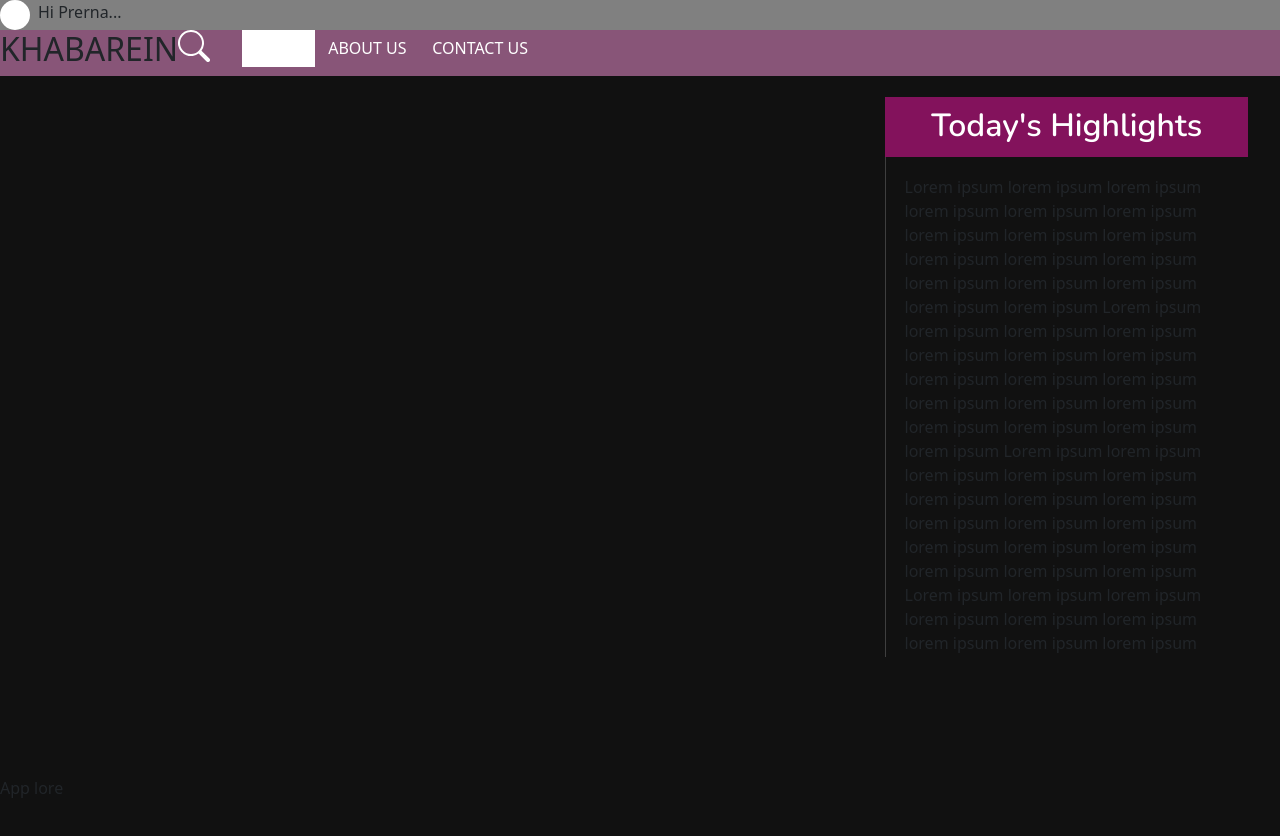
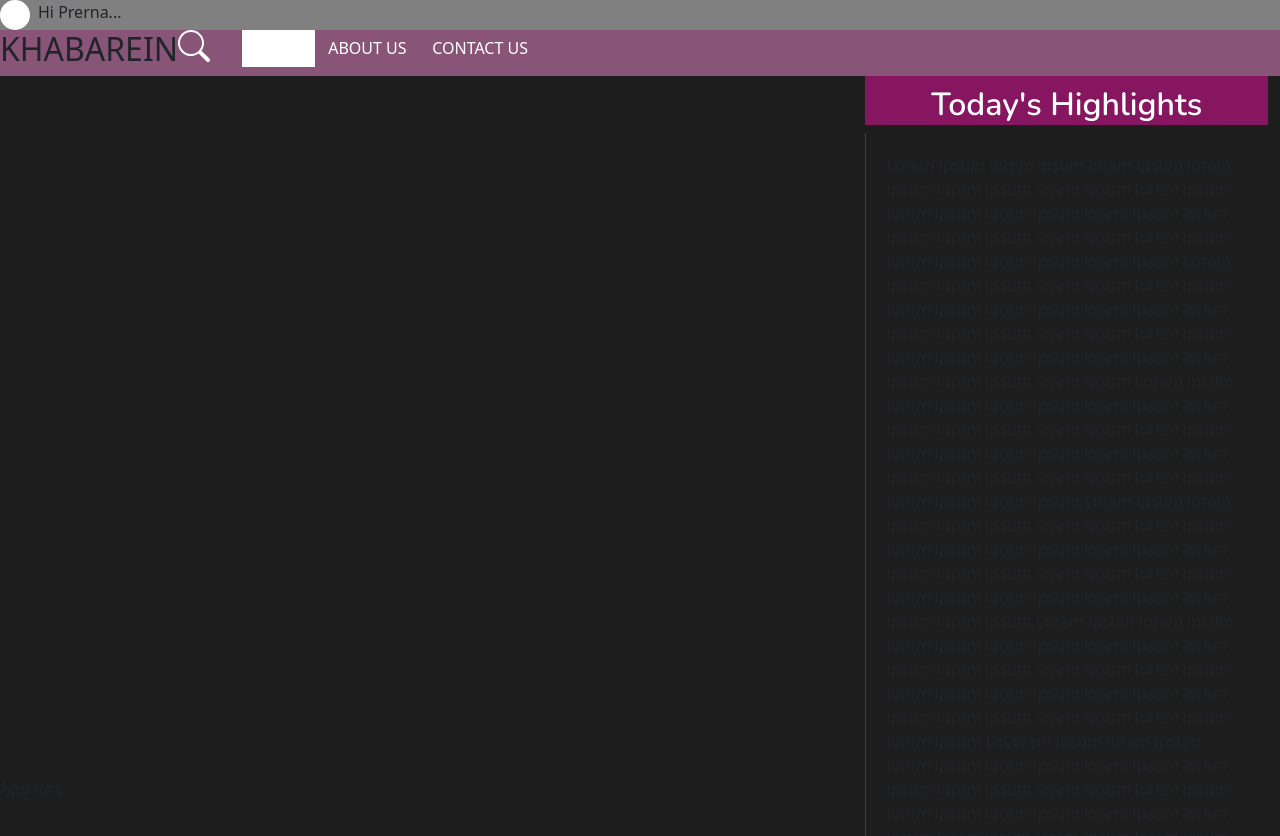
Before and after one commit to prernamalik00/News_forum, a React (Create React App) app in the folder app/: page / in a window 1280 px wide. Shown: the top 836 px of the page. Before the commit the page ends 800 px from the top, so only its background shows below. Built offline with nearby package versions, Linux system fonts and the light colour scheme.

Commit message:
Some changes

```diff
--- a/app/src/styles/components/globals.scss
+++ b/app/src/styles/components/globals.scss
@@ -1,4 +1,4 @@
-$primary-color: #111111;
+$primary-color: #1d1d1d;
 $secondary-color: #bb1280ab;
 body {
   background: $primary-color;
--- a/app/src/styles/components/interestsection.scss
+++ b/app/src/styles/components/interestsection.scss
@@ -1,4 +1,3 @@
-.interests-container{
-
-   width :90%;
+.interests-container {
+  width: 90%;
 }
--- a/app/src/styles/components/recentssection.scss
+++ b/app/src/styles/components/recentssection.scss
@@ -1,9 +1,7 @@
 @import "globals.scss";
 .recents-container {
-  padding: 5%;
   direction: rtl;
   .recents-heading {
-    height: 60px;
     background-color: $secondary-color;
     h2 {
       padding-top: 10px;
@@ -15,7 +13,7 @@
   }
   .scrollbar {
     border-left: 0.8px solid #3f3f3f;
-    height: 500px;
+    height: 1000px;
     overflow-x: hidden;
     overflow-y: scroll;
   }
--- a/app/src/styles/main.css
+++ b/app/src/styles/main.css
@@ -46,20 +46,20 @@
       border-color: white; }
 
 body {
-  background: #111111; }
+  background: #1d1d1d; }
 
 ::-webkit-scrollbar {
   width: 10px; }
 
 ::-webkit-scrollbar-track {
-  background: #111111;
+  background: #1d1d1d;
   border-radius: 5px; }
 
 ::-webkit-scrollbar-thumb {
   background: #414040c9;
   border-radius: 1px;
   box-shadow: inset 0 0 #1f1e1e;
-  border: 1px solid #111111; }
+  border: 1px solid #1d1d1d; }
 
 ::-webkit-scrollbar-thumb:hover {
   background: rgba(90, 89, 89, 0.8); }
@@ -68,10 +68,8 @@ body {
   font-family: "Segoe UI", Tahoma, Geneva, Verdana, sans-serif; }
 
 .recents-container {
-  padding: 5%;
   direction: rtl; }
   .recents-container .recents-heading {
-    height: 60px;
     background-color: #bb1280ab; }
     .recents-container .recents-heading h2 {
       padding-top: 10px;
@@ -81,7 +79,7 @@ body {
       text-align: center; }
   .recents-container .scrollbar {
     border-left: 0.8px solid #3f3f3f;
-    height: 500px;
+    height: 1000px;
     overflow-x: hidden;
     overflow-y: scroll; }
   .recents-container .news-section {
@@ -89,20 +87,20 @@ body {
     direction: ltr; }
 
 body {
-  background: #111111; }
+  background: #1d1d1d; }
 
 ::-webkit-scrollbar {
   width: 10px; }
 
 ::-webkit-scrollbar-track {
-  background: #111111;
+  background: #1d1d1d;
   border-radius: 5px; }
 
 ::-webkit-scrollbar-thumb {
   background: #414040c9;
   border-radius: 1px;
   box-shadow: inset 0 0 #1f1e1e;
-  border: 1px solid #111111; }
+  border: 1px solid #1d1d1d; }
 
 ::-webkit-scrollbar-thumb:hover {
   background: rgba(90, 89, 89, 0.8); }
```
Also changed, not shown: app/src/components/RecentsSection.jsx (+5 -9 lines).
